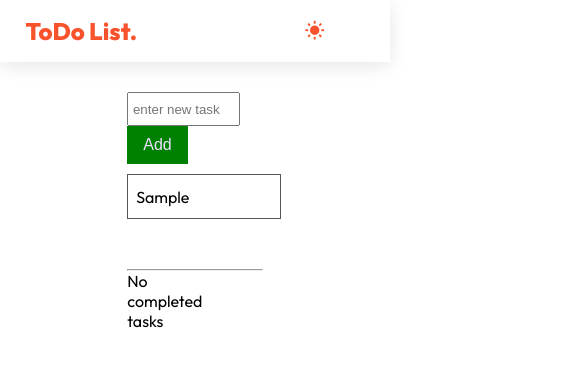
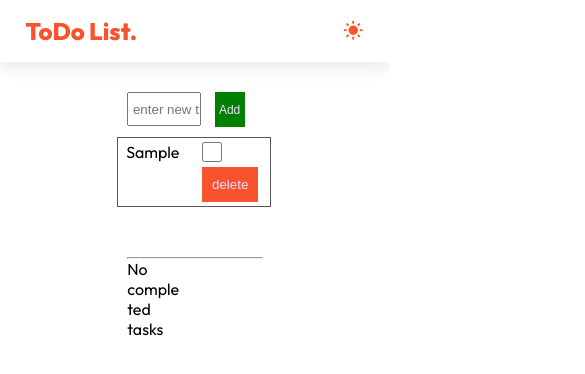
Before and after one commit to RRRodion/toDO.ver2, a plain HTML site: page index.html in a window 390 px wide. Both pictures are taken after typing "Sample" into the empty fields and a click on the button "Add". Shown: the top 374 px of the page, 585 px wide, since content can reach past the window. Drawn offline with nearby package versions, Linux system fonts and the light colour scheme.

Commit message:
updated todo task

```diff
--- a/index.css
+++ b/index.css
@@ -17,6 +17,7 @@ body {
     background: #ffffff;
     height: 100vh;
     color: #000;
+    min-height: 360px
 }
 
 /* Genral */
@@ -67,13 +68,14 @@ ul {
     padding: 4px 8px;
     text-transform: none;
     border: 1px solid #555;
-    margin: 10px 0;
+    margin: 10px -10px;
     display: flex;
     justify-content: space-between;
     align-items: center;
     position: relative;
     z-index: 5;
     width: 100%;
+    min-height: 50px;
 }
 
 .mode i {
@@ -95,6 +97,7 @@ section {
     margin-top: 30px;
 }
 section div {
+    word-wrap: break-word;
     width: 40%;
 }
 
@@ -103,6 +106,7 @@ section div {
     height: 30px;
     margin-right: 10px;
     outline:none;
+
 }
 
 #btn {
@@ -130,15 +134,17 @@ ul {
     background: #f9532d;
     border: none;
     color: #eddfff;
-    margin-left: 15px;
+    margin-left: 80%;
     padding: 10px;
     cursor: pointer;
-    position: sticky;
+    position: absolute;
     z-index: 10;
 }
 
 .isComplete {
-    margin-left: 400px;
+    margin-left: 75%;
+    cursor: pointer;
+    position: absolute;
 }
 
 /*dark*/
@@ -238,14 +244,28 @@ ul {
     }
 }
 
+/* адаптивность */
+
 @media screen and (max-width: 1024px) {
     .container {
-        padding: 0 4.4rem;
+        padding: 0 2.4rem;
     }
 
-    .main h3 {
-        color: #000;
-        margin-top: 1rem;
+    #input {
+        width: 60%;
+    }
+
+    #btn {
+        width: 30%;
+        font-size: 14px;
+    }
+
+    .btn {
+        margin-left: 75%; /* Уменьшаем отступ кнопки "delete" */
+    }
+
+    .isComplete {
+        margin-left: 70%; /* Уменьшаем отступ чекбокса */
     }
 }
 
@@ -253,23 +273,87 @@ ul {
     .container {
         padding: 0 1.6rem;
     }
+
+    #input {
+        width: 50%;
+    }
+
+    #btn {
+        width: 40%;
+        font-size: 12px;
+    }
+
+    .btn {
+        margin-left: 70%; /* Уменьшаем отступ кнопки "delete" ещё больше */
+    }
+
+    .isComplete {
+        margin-left: 65%; /* Уменьшаем отступ чекбокса ещё больше */
+    }
 }
 
-@media screen and (max-width:600px) {
-    body {
-        height: auto;
+@media screen and (max-width: 600px) {
+    .li {
+        flex-direction: column;
+        align-items: flex-start;
+        min-height: 60px
     }
 
-    header {
-        height: auto;
+    .btn {
+        margin-left: 50%;
+        margin-top: 25px;
     }
 
-    .dark-mode ul {
-        background: var(--primary-dark);
+    .isComplete {
+        width: 20px;
+        height: 20px;
+        margin-left: 50%;
+
     }
 
-    .mode {
-        position: absolute;
-        right: 4rem;
+    .li div {
+        margin-bottom: 5px; /* Добавляем отступ снизу текста задачи */
     }
 }
+
+@media screen and (max-width: 400px) {
+
+    #input {
+
+        height: 30px;
+        width: 70px;
+
+    }
+
+    #btn {
+
+        padding: 10px 1px;
+        width: 30px;
+        height: 35px;
+        font-size: 12px;
+
+
+    }
+
+    .li {
+        flex-direction: column;
+        align-items: flex-start;
+        min-height: 60px
+    }
+
+    .btn {
+        margin-left: 50%;
+        margin-top: 25px;
+    }
+
+    .isComplete {
+        width: 20px;
+        height: 20px;
+        margin-left: 50%;
+
+    }
+
+    .li div {
+        margin-bottom: 5px; /* Добавляем отступ снизу текста задачи */
+    }
+}
--- a/index.html
+++ b/index.html
@@ -26,7 +26,6 @@
     <section class="container">
         <div class="wrap">
             <label>
-                <a></a>
                 <input type="text" id="input" placeholder=" enter new task"/>
             </label>
             <button id="btn" >Add</button>
--- a/main.js
+++ b/main.js
@@ -67,13 +67,13 @@ function checkTaskExists(task) {
 
 function createDeleteElements(value, isCompleted) {
     const li = document.createElement('li');
-    const span = document.createElement('span');
+    const div = document.createElement('div');
     const btn = document.createElement('button');
     const check = document.createElement('input');
 
     li.className = 'li';
-    span.textContent = value;
-    li.appendChild(span);
+    div.textContent = value;
+    li.appendChild(div);
 
     check.type = 'checkbox';
     check.className = 'isComplete';
@@ -95,7 +95,7 @@ function createDeleteElements(value, isCompleted) {
             result.appendChild(li);
         }
 
-        updateTaskCompletion(li.querySelector('span').textContent, isChecked);
+        updateTaskCompletion(li.querySelector('div').textContent, isChecked);
         ifNoTasks();
         saveTasks();
     });
@@ -189,14 +189,14 @@ function loadTasks() {
 function saveTasks() {
     const tasks = Array.from(result.children).map((li) => {
         return {
-            task: li.querySelector('span').textContent,
+            task: li.querySelector('div').textContent,
             isCompleted: li.querySelector('.isComplete').checked
         };
     });
 
     const completedTasks = Array.from(completed.children).map((li) => {
         return {
-            task: li.querySelector('span').textContent,
+            task: li.querySelector('div').textContent,
             isCompleted: li.querySelector('.isComplete').checked
         };
     });
```
